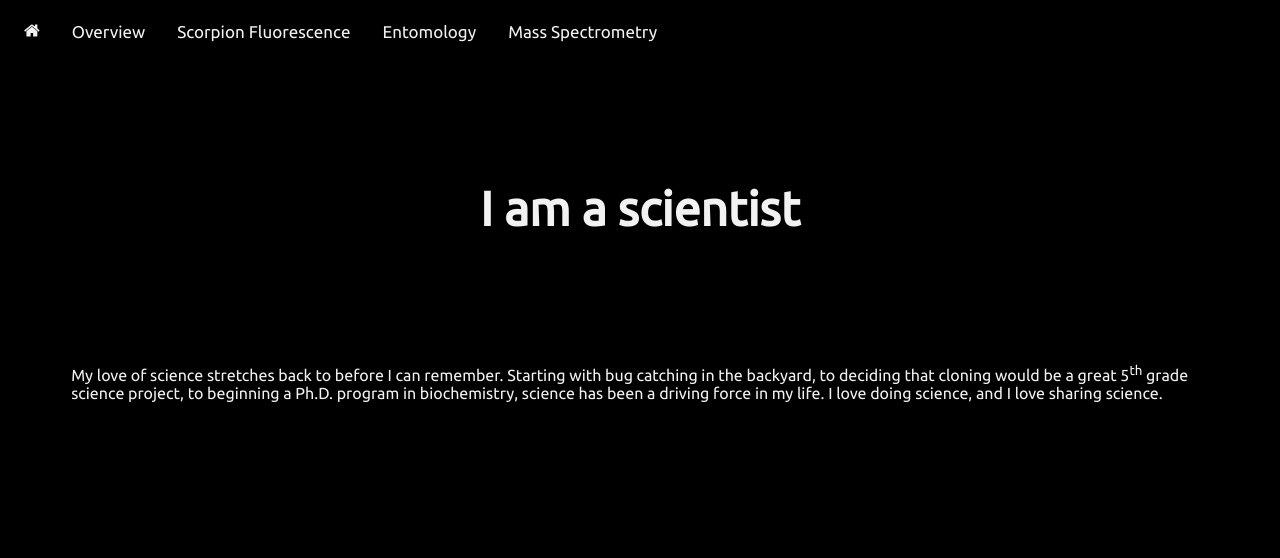
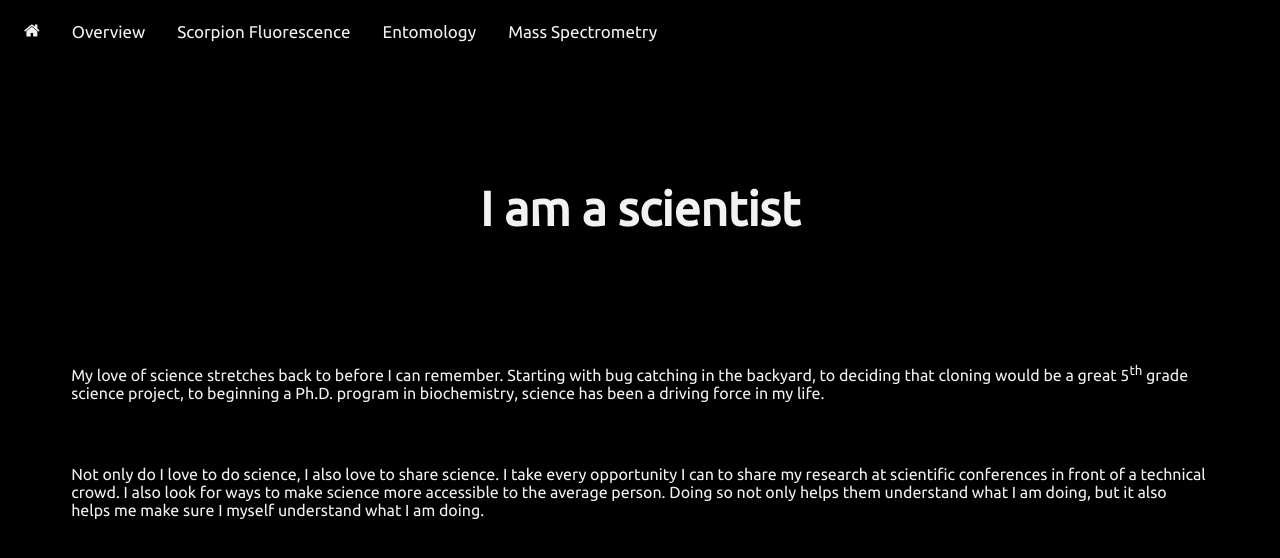
Before and after one commit to emptyport/emptyport.github.io, a Jekyll site: the page built from _pages/science.html, in a window 1280 px wide. Shown: the top 558 px of the page. Built offline with Jekyll 4.4.1, drawn with Linux system fonts in a browser that asks for light colours.

Commit message:
adding content to some pages

```diff
--- a/_pages/science.html
+++ b/_pages/science.html
@@ -17,8 +17,9 @@ permalink: "/science/"
     </h1>
     <p>
       My love of science stretches back to before I can remember. Starting with bug catching in the backyard, to deciding that cloning would be a great 5<sup>th</sup> grade science project, to beginning a Ph.D. program in biochemistry, science has been a driving force in my life.
-
-      I love doing science, and I love sharing science.
+    </p>
+    <p>
+      Not only do I love to do science, I also love to share science. I take every opportunity I can to share my research at scientific conferences in front of a technical crowd. I also look for ways to make science more accessible to the average person. Doing so not only helps them understand what I am doing, but it also helps me make sure I myself understand what I am doing.
     </p>
 
   </body>
```
Also changed, not shown: _pages/scorpions.html (+19 -1 lines), images/favicon.svg (added).
